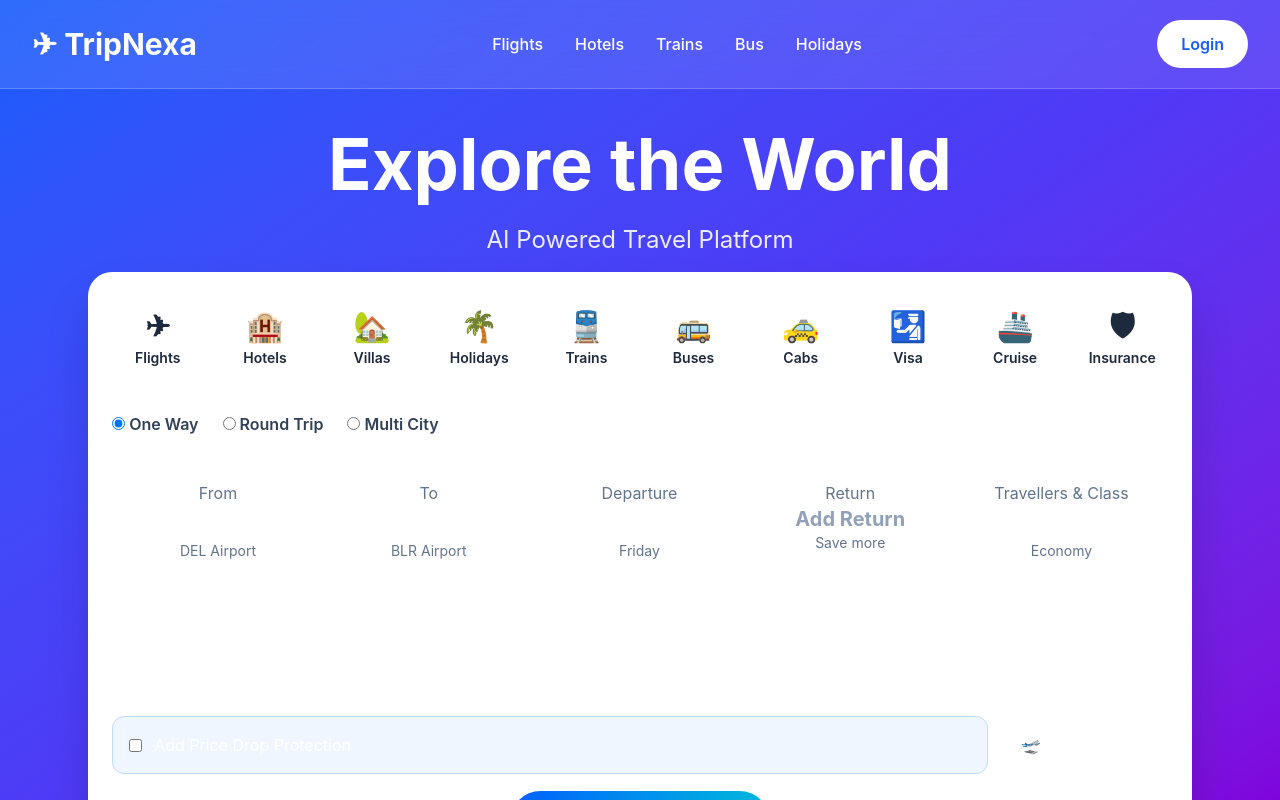
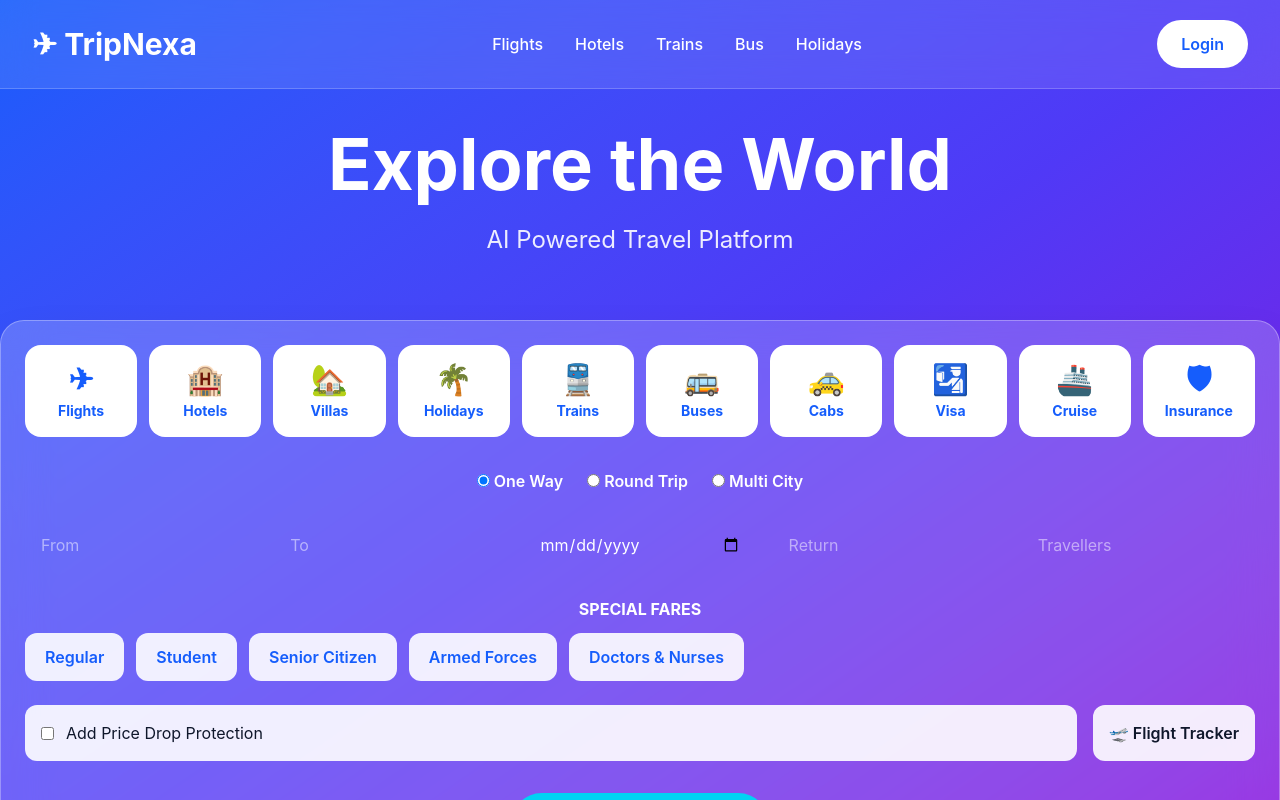
Before and after one commit to aryan20065-cloud/TripNexa, a React (Vite) app in the folder client/: page / in a window 1280 px wide. Shown: the top 800 px of the page. Built offline with nearby package versions, Linux system fonts and the light colour scheme.

Commit message:
Updated homepage search box design

```diff
--- a/client/src/components/search/SearchBox.jsx
+++ b/client/src/components/search/SearchBox.jsx
@@ -2,16 +2,16 @@ import { Link } from "react-router-dom";
 
 function SearchBox() {
   const services = [
-    { name: "✈ Flights", path: "/flights" },
-    { name: "🏨 Hotels", path: "/hotels" },
-    { name: "🏡 Villas", path: "/hotels" },
-    { name: "🌴 Holidays", path: "/holidays" },
-    { name: "🚆 Trains", path: "/trains" },
-    { name: "🚌 Buses", path: "/bus" },
-    { name: "🚕 Cabs", path: "/cabs" },
-    { name: "🛂 Visa", path: "/visa" },
-    { name: "🚢 Cruise", path: "/cruise" },
-    { name: "🛡 Insurance", path: "/insurance" },
+    { icon: "✈", label: "Flights", path: "/flights" },
+    { icon: "🏨", label: "Hotels", path: "/hotels" },
+    { icon: "🏡", label: "Villas", path: "/hotels" },
+    { icon: "🌴", label: "Holidays", path: "/holidays" },
+    { icon: "🚆", label: "Trains", path: "/trains" },
+    { icon: "🚌", label: "Buses", path: "/bus" },
+    { icon: "🚕", label: "Cabs", path: "/cabs" },
+    { icon: "🛂", label: "Visa", path: "/visa" },
+    { icon: "🚢", label: "Cruise", path: "/cruise" },
+    { icon: "🛡", label: "Insurance", path: "/insurance" },
   ];
 
   const fares = [
@@ -23,22 +23,21 @@ function SearchBox() {
   ];
 
   return (
-    <div className="mx-auto max-w-7xl -mt-6 px-4">
-      <div className="bg-white rounded-3xl shadow-2xl p-6">
-        <div className="grid grid-cols-2 md:grid-cols-5 lg:grid-cols-10 gap-4 text-center mb-8">
-          {services.map((item) => (
+    <div className="mt-16 mx-auto max-w-7xl rounded-3xl bg-white/20 backdrop-blur-xl border border-white/30 shadow-2xl p-6">
+      <div className="grid grid-cols-2 md:grid-cols-5 lg:grid-cols-10 gap-3 mb-8">
+        {services.map((service) => (
           <Link
-              key={item.name}
-              to={item.path}
-              className="p-3 rounded-2xl hover:bg-blue-50 text-slate-800 font-semibold transition"
+            key={service.label}
+            to={service.path}
+            className="bg-white text-blue-600 rounded-2xl p-4 font-bold hover:bg-cyan-300 transition text-center"
           >
-              <div className="text-3xl mb-1">{item.name.split(" ")[0]}</div>
-              <div className="text-sm">{item.name.substring(2)}</div>
+            <div className="text-3xl">{service.icon}</div>
+            <div className="text-sm mt-1">{service.label}</div>
           </Link>
         ))}
       </div>
 
-        <div className="flex flex-wrap gap-6 mb-6 font-semibold text-slate-700">
+      <div className="flex flex-wrap justify-center gap-6 text-white font-semibold mb-6">
         <label>
           <input type="radio" name="trip" defaultChecked /> One Way
         </label>
@@ -50,46 +49,21 @@ function SearchBox() {
         </label>
       </div>
 
-        <div className="grid md:grid-cols-5 border rounded-2xl overflow-hidden">
-          <div className="p-5 border-r">
-            <p className="text-slate-500">From</p>
-            <h2 className="text-3xl font-bold">New Delhi</h2>
-            <p className="text-sm text-slate-500">DEL Airport</p>
-          </div>
-
-          <div className="p-5 border-r">
-            <p className="text-slate-500">To</p>
-            <h2 className="text-3xl font-bold">Bengaluru</h2>
-            <p className="text-sm text-slate-500">BLR Airport</p>
-          </div>
-
-          <div className="p-5 border-r">
-            <p className="text-slate-500">Departure</p>
-            <h2 className="text-3xl font-bold">26 Jun</h2>
-            <p className="text-sm text-slate-500">Friday</p>
-          </div>
-
-          <div className="p-5 border-r">
-            <p className="text-slate-500">Return</p>
-            <h2 className="text-xl font-bold text-slate-400">Add Return</h2>
-            <p className="text-sm text-slate-500">Save more</p>
-          </div>
-
-          <div className="p-5">
-            <p className="text-slate-500">Travellers & Class</p>
-            <h2 className="text-3xl font-bold">1 Traveller</h2>
-            <p className="text-sm text-slate-500">Economy</p>
-          </div>
+      <div className="grid md:grid-cols-5 gap-4">
+        <input className="p-4 rounded-2xl outline-none" placeholder="From" />
+        <input className="p-4 rounded-2xl outline-none" placeholder="To" />
+        <input className="p-4 rounded-2xl outline-none" type="date" />
+        <input className="p-4 rounded-2xl outline-none" placeholder="Return" />
+        <input className="p-4 rounded-2xl outline-none" placeholder="Travellers" />
       </div>
 
       <div className="mt-6">
-          <h3 className="font-bold mb-3">SPECIAL FARES</h3>
-
+        <h3 className="text-white font-bold mb-3">SPECIAL FARES</h3>
         <div className="flex flex-wrap gap-3">
           {fares.map((fare) => (
             <button
               key={fare}
-                className="border px-5 py-3 rounded-xl hover:border-blue-500 hover:bg-blue-50 transition"
+              className="bg-white/90 text-blue-600 px-5 py-3 rounded-xl font-semibold hover:bg-cyan-300 transition"
             >
               {fare}
             </button>
@@ -98,14 +72,14 @@ function SearchBox() {
       </div>
 
       <div className="mt-6 flex flex-col md:flex-row gap-4 items-center">
-          <label className="flex items-center gap-3 bg-blue-50 border border-blue-200 p-4 rounded-xl flex-1">
+        <label className="flex items-center gap-3 bg-white/90 text-slate-900 p-4 rounded-xl flex-1">
           <input type="checkbox" />
           Add Price Drop Protection
         </label>
 
         <Link
           to="/flight-tracker"
-            className="border p-4 rounded-xl font-semibold hover:bg-slate-100"
+          className="bg-white/90 text-slate-900 p-4 rounded-xl font-semibold hover:bg-cyan-300"
         >
           🛫 Flight Tracker
         </Link>
@@ -114,11 +88,10 @@ function SearchBox() {
       <div className="text-center mt-8">
         <Link
           to="/flights"
-            className="bg-gradient-to-r from-blue-600 to-cyan-500 text-white px-20 py-4 rounded-full text-2xl font-bold shadow-xl"
+          className="inline-block bg-cyan-400 text-slate-900 px-20 py-4 rounded-full text-2xl font-bold hover:scale-105 transition"
         >
           SEARCH
         </Link>
-        </div>
       </div>
     </div>
   );
```
Lines whose indentation alone changed are shown as unchanged.
